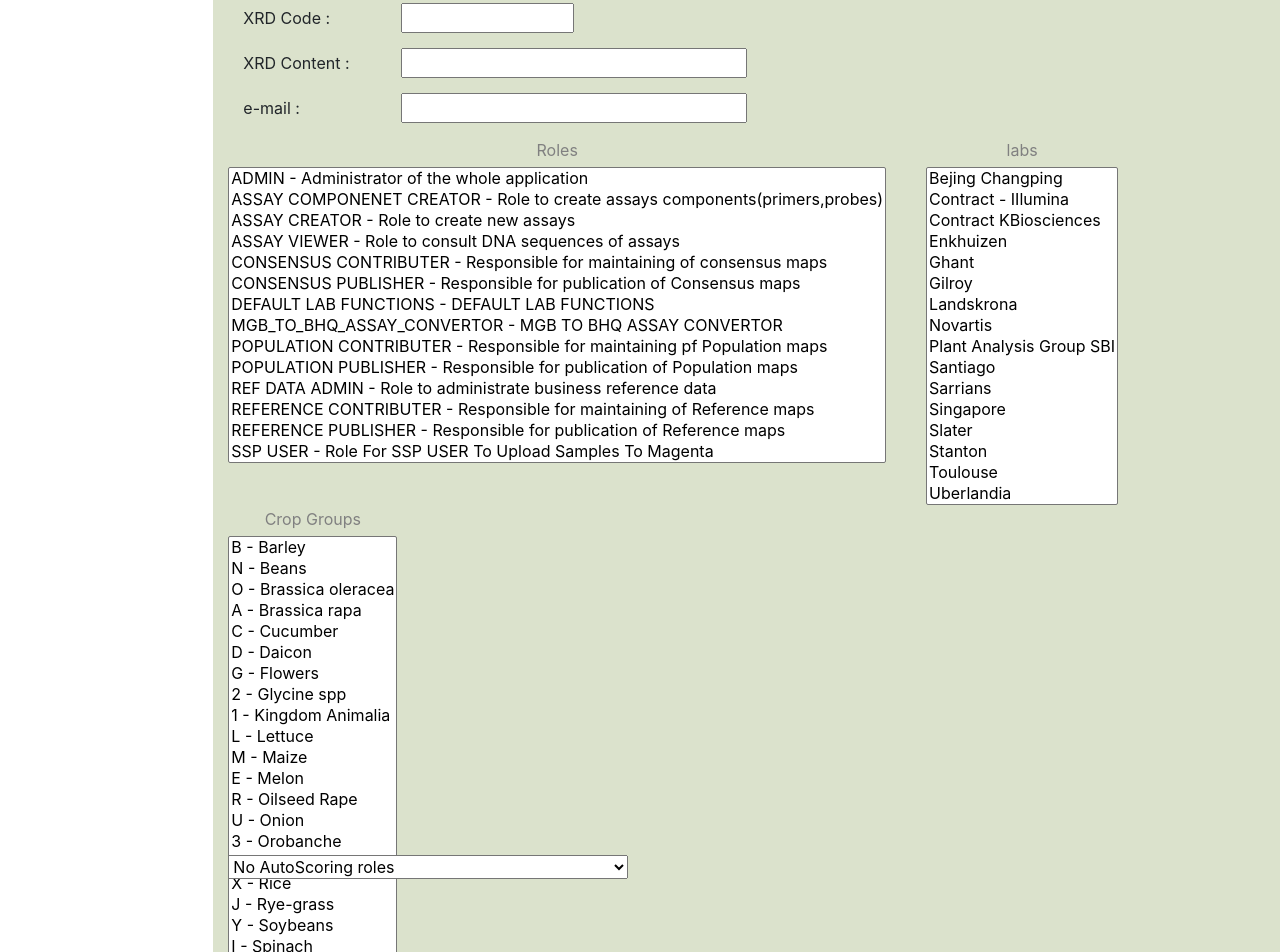
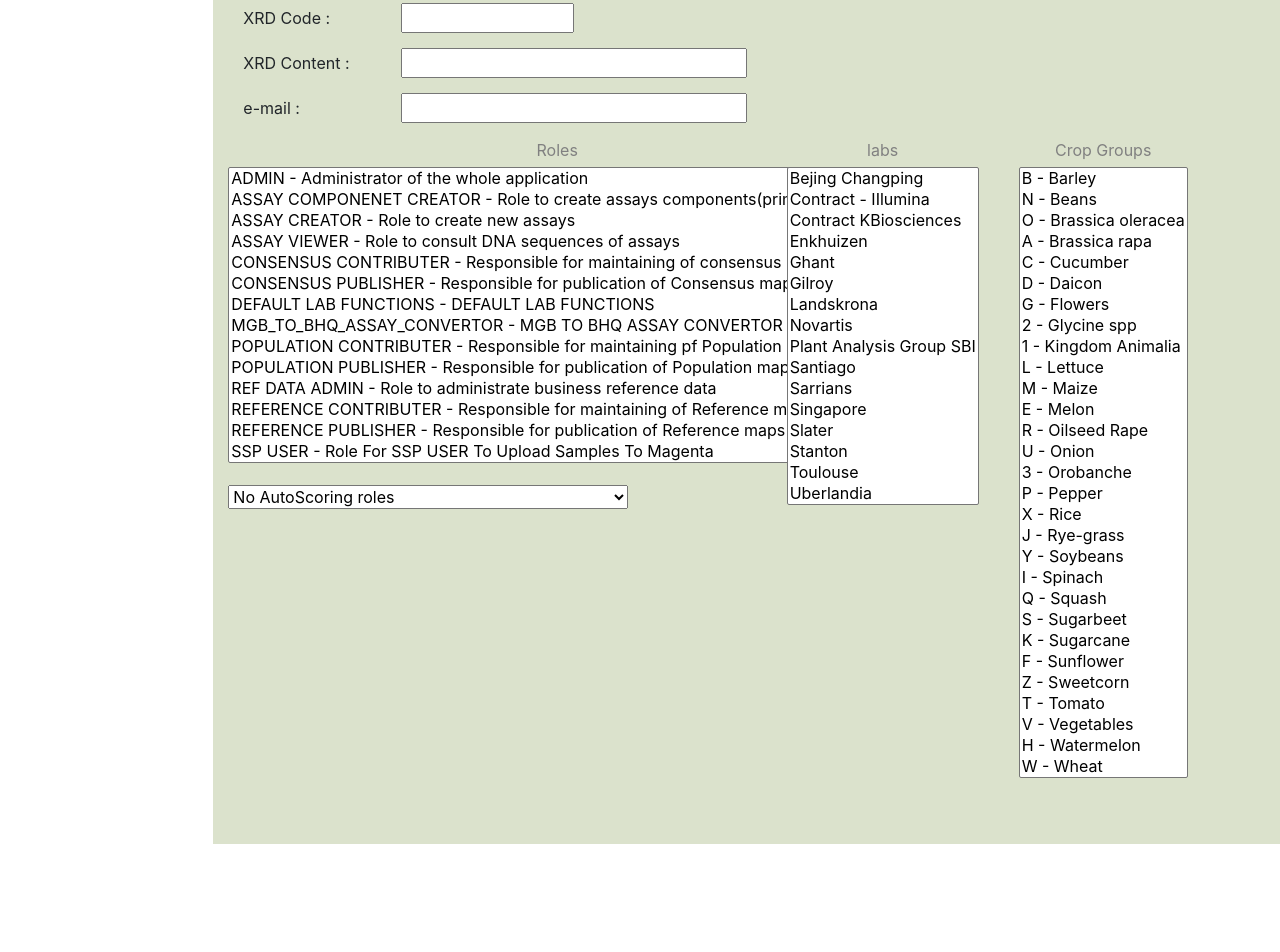
Before and after one commit to Mohamed-Bayoumy/Magenta, a React (Create React App) app: page / in a window 1280 px wide. Shown: the part 320-1272 px from the top of the page. After the commit the page ends 1164 px from the top, so only its background shows below. Built offline with nearby package versions, Linux system fonts and the light colour scheme.

Commit message:
pre-Axios

```diff
--- a/src/AppStyle.scss
+++ b/src/AppStyle.scss
@@ -9,6 +9,14 @@
 
 .Form {
   background-color: #dbe2cc;
+  padding-bottom: 5%;
+}
+.formClassChild
+{
+  float: left;
+  width: 50%;
+  margin-right: 40px;
+
 }
 
 .input-form>* {
@@ -60,6 +68,7 @@ option {
     text-align: center;
     color: gray;
     margin-bottom: 5px;
+    background-color: #dbe2cc;
   }
 
   form {
@@ -70,8 +79,6 @@ option {
 }
 
 .autoScoring {
+ margin-top: 20px;
   width: 400px;
-  position: absolute;
-  left: 15px;
-  bottom: 270px;
 }
--- a/src/components/inputForm.jsx
+++ b/src/components/inputForm.jsx
@@ -24,6 +24,7 @@ const inputForm = () => {
         <InputField styleClass={"col-sm-4"} label={"e-mail :"} />
       </form>
       <div className="formClass">
+        <div className="formClassChild">
         <form>
           <p>Roles</p>
           <select size={Roles.length} multiple>
@@ -32,6 +33,17 @@ const inputForm = () => {
             ))}
           </select>
         </form>
+        <div>
+          <select required className="autoScoring">
+            <option defaultValue="" className="disabled">
+              No AutoScoring roles
+            </option>
+            {Roles.map(item => (
+              <option key={item}> {item}</option>
+            ))}
+          </select>
+        </div>
+        </div>
         <form>
           <p>labs</p>
           <select size={labsLocation.length} multiple>
@@ -48,16 +60,7 @@ const inputForm = () => {
             ))}
           </select>
         </form>
-        <div>
-          <select required className="autoScoring">
-            <option defaultValue="" className="disabled">
-              No AutoScoring roles
-            </option>
-            {Roles.map(item => (
-              <option key={item}> {item}</option>
-            ))}
-          </select>
-        </div>
+
       </div>
     </div>
   );
```
